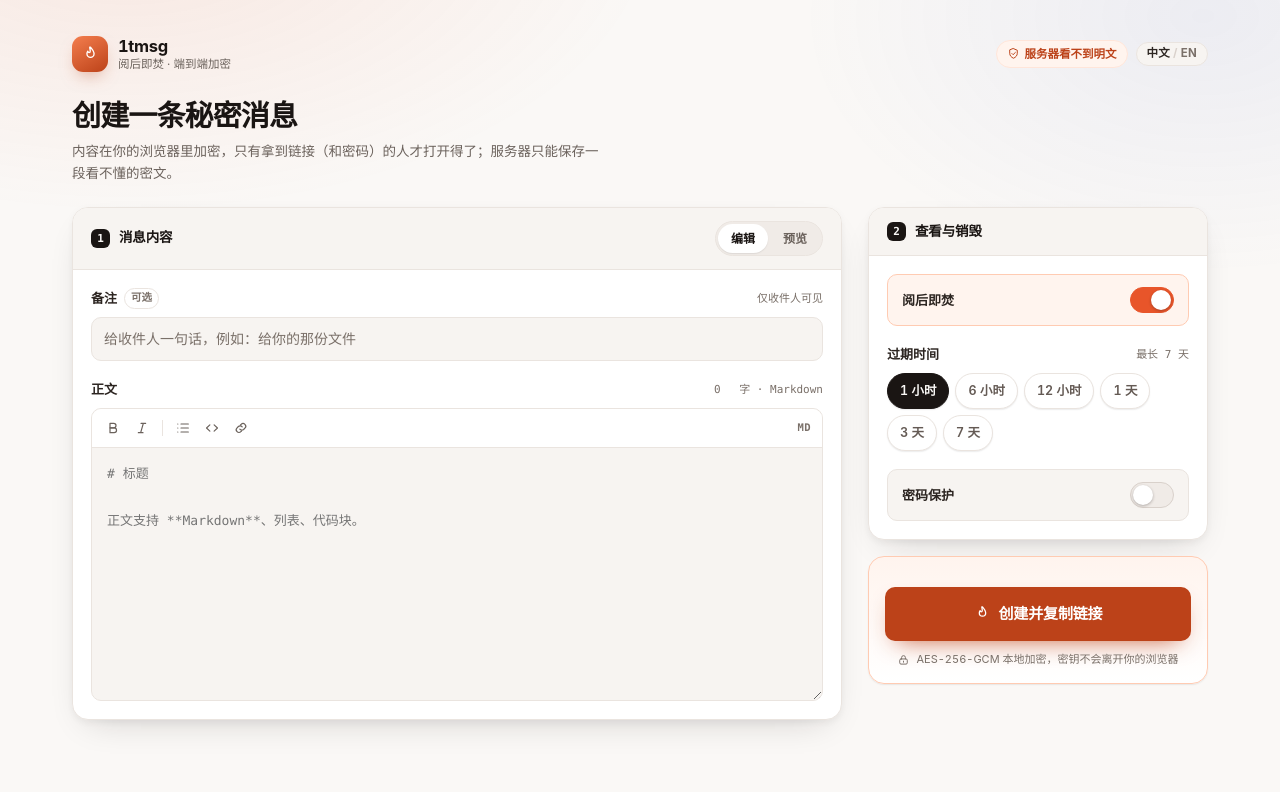
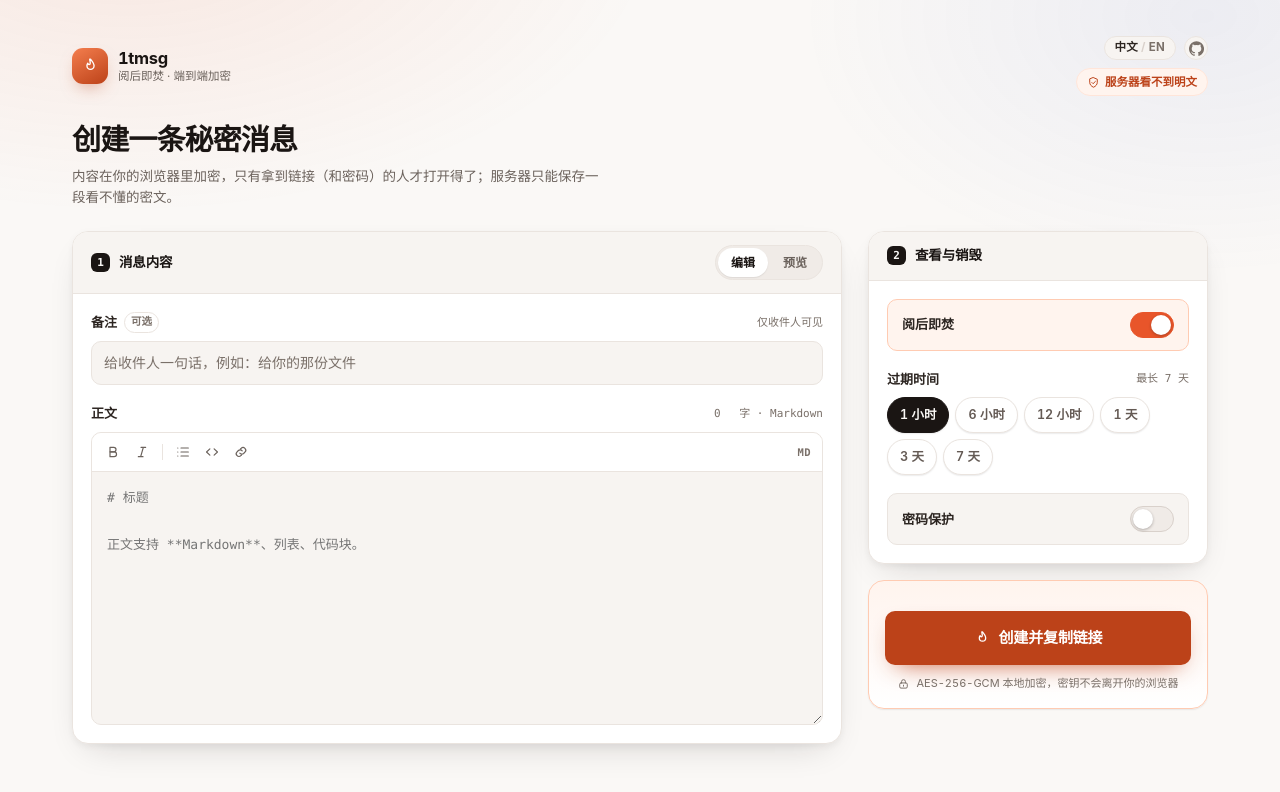
Before and after one commit to CJSen/1tmsg, a website with bundled scripts: page public/index.html in a window 1280 px wide. Built offline with nearby package versions, Linux system fonts and the light colour scheme; files whose address does not match are found by name.

Commit message:
feat(ui/deploy): 顶栏新增 GitHub 入口并格式化部署配置
- 顶栏右侧新增 GitHub 仓库入口按钮（实心字形图标 i-github，链接走 i18n 的 nav.github），与语言切换并列一行
- .tr 改为「操作行(语言+仓库入口)/状态 pill」两行右对齐布局，新增 .trr / .gh 样式
- 补充 nav.github 中英文案（zh/en）
- wrangler.jsonc 与 wrangler.images.jsonc 改为多行展开格式（统一 tab 缩进、展开数组与对象）

```diff
--- a/public/index.html
+++ b/public/index.html
@@ -32,6 +32,8 @@
   <symbol id="i-link" viewBox="0 0 24 24"><path d="M10.2 13.8a4 4 0 0 0 5.7.4l2-2a4 4 0 0 0-5.7-5.7l-1 1"/><path d="M13.8 10.2a4 4 0 0 0-5.7-.4l-2 2a4 4 0 0 0 5.7 5.7l1-1"/></symbol>
   <symbol id="i-list" viewBox="0 0 24 24"><path d="M9 6h11M9 12h11M9 18h11M4.2 6h.01M4.2 12h.01M4.2 18h.01"/></symbol>
   <symbol id="i-key" viewBox="0 0 24 24"><circle cx="8.2" cy="15.2" r="4.2"/><path d="M11.2 12.2l8-8M16 4l3.4 3.4M13.8 6.2l3.4 3.4"/></symbol>
+  <!-- 品牌标志是实心字形，且不随 .ico 的描边规则走，故在这里就地覆盖 fill / stroke -->
+  <symbol id="i-github" viewBox="0 0 24 24"><path fill="currentColor" stroke="none" d="M12 .5a12 12 0 0 0-3.79 23.39c.6.11.82-.26.82-.58v-2.03c-3.34.73-4.04-1.61-4.04-1.61-.55-1.39-1.34-1.77-1.34-1.77-1.09-.75.08-.73.08-.73 1.2.08 1.84 1.24 1.84 1.24 1.07 1.84 2.81 1.31 3.5 1 .11-.78.42-1.31.76-1.61-2.67-.3-5.47-1.33-5.47-5.93 0-1.31.47-2.38 1.24-3.22-.13-.3-.54-1.52.11-3.18 0 0 1.01-.32 3.3 1.23a11.5 11.5 0 0 1 6.01 0c2.29-1.55 3.3-1.23 3.3-1.23.65 1.66.24 2.88.11 3.18.77.84 1.24 1.91 1.24 3.22 0 4.61-2.8 5.63-5.48 5.92.43.37.81 1.1.81 2.22v3.29c0 .32.22.7.83.58A12 12 0 0 0 12 .5z"/></symbol>
 </svg>
 
 <input class="sr" type="file" id="fileInput" accept="image/*" multiple tabindex="-1" aria-hidden="true">
@@ -49,8 +51,11 @@
       </span>
     </div>
     <span class="tr">
+      <span class="trr">
+        <button class="lang" type="button" aria-label="切换到英文" data-i18n-aria-label="lang.toEnglish"><span class="cur">中文</span><span class="sep" aria-hidden="true">/</span><span class="alt">EN</span></button>
+        <a class="gh" href="https://github.com/CJSen/1tmsg" target="_blank" rel="noopener noreferrer" aria-label="在 GitHub 上查看源码" title="在 GitHub 上查看源码" data-i18n-aria-label="nav.github" data-i18n-title="nav.github"><svg class="ico ico-15"><use href="#i-github"/></svg></a>
+      </span>
       <span class="pill b band"><svg class="ico ico-13"><use href="#i-shield"/></svg><span data-i18n="create.badge">服务器看不到明文</span></span>
-      <button class="lang" type="button" aria-label="切换到英文" data-i18n-aria-label="lang.toEnglish"><span class="cur">中文</span><span class="sep" aria-hidden="true">/</span><span class="alt">EN</span></button>
     </span>
   </div>
 
@@ -210,7 +215,10 @@
       </span>
     </div>
     <span class="tr">
-      <button class="lang" type="button" aria-label="切换到英文" data-i18n-aria-label="lang.toEnglish"><span class="cur">中文</span><span class="sep" aria-hidden="true">/</span><span class="alt">EN</span></button>
+      <span class="trr">
+        <button class="lang" type="button" aria-label="切换到英文" data-i18n-aria-label="lang.toEnglish"><span class="cur">中文</span><span class="sep" aria-hidden="true">/</span><span class="alt">EN</span></button>
+        <a class="gh" href="https://github.com/CJSen/1tmsg" target="_blank" rel="noopener noreferrer" aria-label="在 GitHub 上查看源码" title="在 GitHub 上查看源码" data-i18n-aria-label="nav.github" data-i18n-title="nav.github"><svg class="ico ico-15"><use href="#i-github"/></svg></a>
+      </span>
     </span>
   </div>
 
--- a/src/i18n/en.ts
+++ b/src/i18n/en.ts
@@ -18,6 +18,7 @@ export const en: Record<MsgKey, string> = {
   'brand.tagline': 'Burn after reading · end-to-end encrypted',
   'lang.toEnglish': 'Switch to English',
   'lang.toChinese': '切换到中文',
+  'nav.github': 'View the source on GitHub',
 
   /* ---------------- 创建页 · 页头与说明 ---------------- */
 
--- a/src/i18n/zh.ts
+++ b/src/i18n/zh.ts
@@ -31,6 +31,7 @@ export const zh = {
   'brand.tagline': '阅后即焚 · 端到端加密',
   'lang.toEnglish': '切换到英文',
   'lang.toChinese': '切换到中文',
+  'nav.github': '在 GitHub 上查看源码',
 
   /* ---------------- 创建页 · 页头与说明 ---------------- */
 
--- a/src/styles.css
+++ b/src/styles.css
@@ -104,8 +104,11 @@ main { position: relative; z-index: 1 }
 .pill.warn { background: var(--warnS); color: var(--warn); border-color: var(--warnL) }
 .pill.n { background: var(--sf2); color: var(--i500); border-color: var(--line) }
 
-/* 顶栏右侧的组合：状态 pill + 语言切换 */
-.tr { display: inline-flex; align-items: center; gap: 8px }
+/* 顶栏右侧的组合：第一行「语言切换 + 仓库入口」，第二行状态 pill。
+   状态 pill 的说法是「补充说明」而不是「并列项」，因此压在操作行下方、右对齐，
+   窄屏仍按 .band 的既有规则隐藏。 */
+.tr { display: inline-flex; flex-direction: column; align-items: flex-end; gap: 8px }
+.trr { display: inline-flex; align-items: center; gap: 8px }
 
 /* 语言切换：固定显示「中文 / EN」两个候选，当前语言高亮（.cur）、另一个置灰（.alt），
    点整颗按钮切换。创建页 / 已创建屏 / 查看页各有一颗，样式统一由 .lang 承载 */
@@ -122,6 +125,17 @@ main { position: relative; z-index: 1 }
 .lang .sep { color: var(--line2) }
 .lang:hover { border-color: var(--line2); background: var(--sf3) }
 .lang:hover .cur { color: var(--i900) }
+
+/* 仓库入口：紧挨语言切换右侧，做成与 .lang 等高（24px）的方形按钮。
+   按钮内没有可见文案，可读名由 aria-label / title 承载（见 HTML，走 i18n）。 */
+.gh {
+  display: inline-flex; align-items: center; justify-content: center;
+  width: 24px; height: 24px; flex: none;
+  color: var(--i400); background: var(--sf2);
+  border: 1px solid var(--line); border-radius: var(--rp);
+  transition: color var(--t), border-color var(--t), background var(--t);
+}
+.gh:hover { color: var(--i900); border-color: var(--line2); background: var(--sf3) }
 
 /* ==========================================================================
    4. 卡片 / 表单
```
Also changed, not shown: public/m.html (+6 -1 lines), 2 other files.
